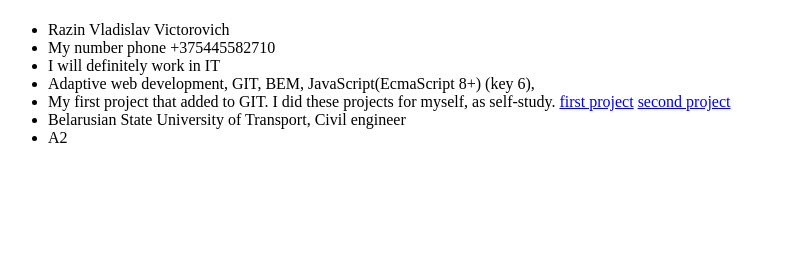
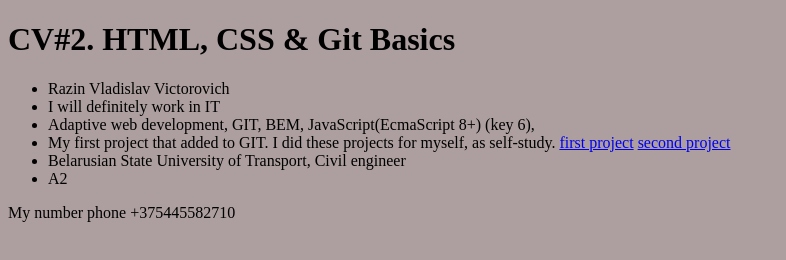
Before and after one commit to KlautSay/rsschool-cv, a plain HTML site: page index.html in a window 1280 px wide. Shown: the whole page, without its empty margins (0-786 px from the left). Drawn offline with Linux system fonts and the light colour scheme.

Commit message:
feat: add title page

```diff
--- a/index.html
+++ b/index.html
@@ -4,16 +4,16 @@
     <meta charset="UTF-8">
     <meta http-equiv="X-UA-Compatible" content="IE=edge">
     <meta name="viewport" content="width=device-width, initial-scale=1.0">
-    <title>Document</title>
+    <link rel="stylesheet" href="style.css">
+    <title>CV#2. HTML, CSS & Git Basics</title>
 </head>
 <body>
     <header>
-        <h1></h1>
+        <h1>CV#2. HTML, CSS & Git Basics</h1>
     </header>
     <main>
         <ul>
             <li>Razin Vladislav Victorovich</li>
-            <li>My number phone +375445582710</li>
             <li>I will definitely work in IT</li>
             <li>Adaptive web development, GIT, BEM, JavaScript(EcmaScript 8+) (key 6), </li>
             <li>My first project that added to GIT. I did these projects for myself, as self-study.
@@ -24,7 +24,7 @@
         </ul>
     </main>
     <footer>
-
+        My number phone +375445582710
     </footer>
 </body>
 </html>
--- a/style.css
+++ b/style.css
@@ -1,3 +1,6 @@
 body{
+    background-color: rgb(173, 159, 159);
+}
+main{
 
 }
```
